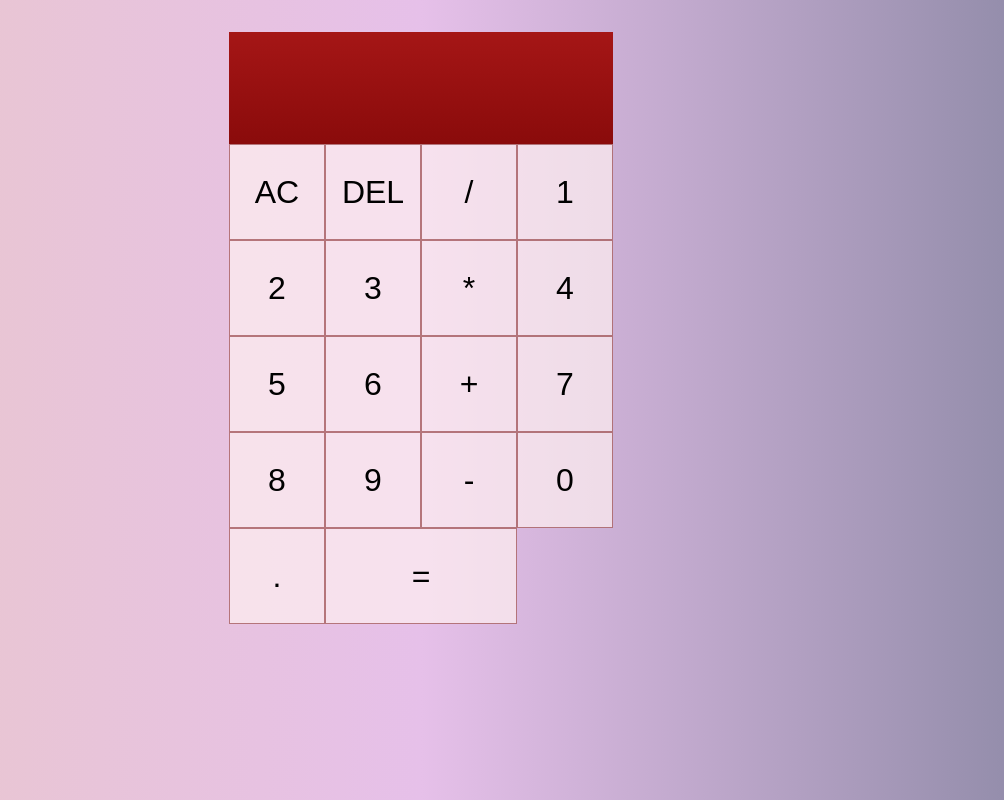
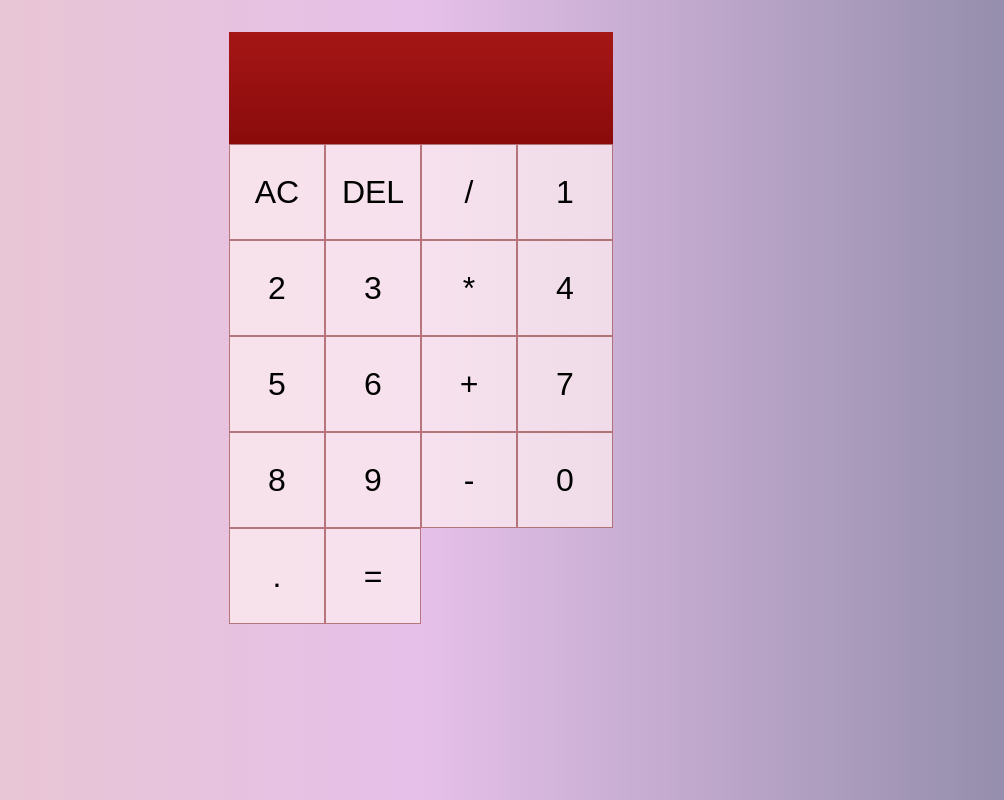
Before and after one commit to krause-matt/react-calculator, a React (Create React App) app: page / in a window 1280 px wide. Shown: the whole page, without its empty margins (219-1223 px from the left). Built offline with nearby package versions, Linux system fonts and the light colour scheme.

Commit message:
Add functionality to equals sign/evaluate operation button

```diff
--- a/src/App.js
+++ b/src/App.js
@@ -4,6 +4,7 @@ import NumberButton from "./NumberButton.js";
 import FunctionButton from "./FunctionButton.js";
 import ClearButton from "./ClearButton";
 import DeleteButton from "./DeleteButton";
+import EqualsButton from "./EqualsButton";
 
 export const ACTIONS = {
   CHOOSE_NUMBER: "choose-number",
@@ -66,7 +67,7 @@ function reducer(state, { action, payload }) {
         if (payload.math === "-") {
           return {
             currentEntry: "",
-            previousEntry: +state.previousEntry + +state.currentEntry,
+            previousEntry: +state.previousEntry - +state.currentEntry,
             mathFunction: payload.math,
           };
         }
@@ -74,7 +75,39 @@ function reducer(state, { action, payload }) {
       if (!state.currentEntry && state.mathFunction) {
         return { ...state, mathFunction: payload.math };
       }
-
+    case ACTIONS.EVALUATE_EQUATION:
+      if (!state.currentEntry || !state.previousEntry || !state.mathFunction) {
+        return { ...state };
+      } else {
+        if (state.mathFunction === "/") {
+          return {
+            currentEntry: state.previousEntry / state.currentEntry,
+            previousEntry: "",
+            mathFunction: "",
+          };
+        }
+        if (state.mathFunction === "*") {
+          return {
+            currentEntry: state.previousEntry * state.currentEntry,
+            previousEntry: "",
+            mathFunction: "",
+          };
+        }
+        if (state.mathFunction === "+") {
+          return {
+            currentEntry: +state.previousEntry + +state.currentEntry,
+            previousEntry: "",
+            mathFunction: "",
+          };
+        }
+        if (state.mathFunction === "-") {
+          return {
+            currentEntry: +state.previousEntry - +state.currentEntry,
+            previousEntry: "",
+            mathFunction: "",
+          };
+        }
+      }
     case ACTIONS.CLEAR_SCREEN:
       return {};
 
@@ -135,7 +168,7 @@ function App() {
       <FunctionButton dispatch={dispatch} math="-" />
       <NumberButton dispatch={dispatch} number="0" />
       <NumberButton dispatch={dispatch} number="." />
-      <button className="two-col">=</button>
+      <EqualsButton className="two-col" dispatch={dispatch} equalSign="=" />
     </div>
   );
 }
--- /dev/null
+++ b/src/EqualsButton.js
@@ -0,0 +1,9 @@
+import { ACTIONS } from "./App";
+
+export default function EqualsButton({ dispatch, equalSign }) {
+  return (
+    <button onClick={() => dispatch({ action: ACTIONS.EVALUATE_EQUATION })}>
+      {equalSign}
+    </button>
+  );
+}
```
